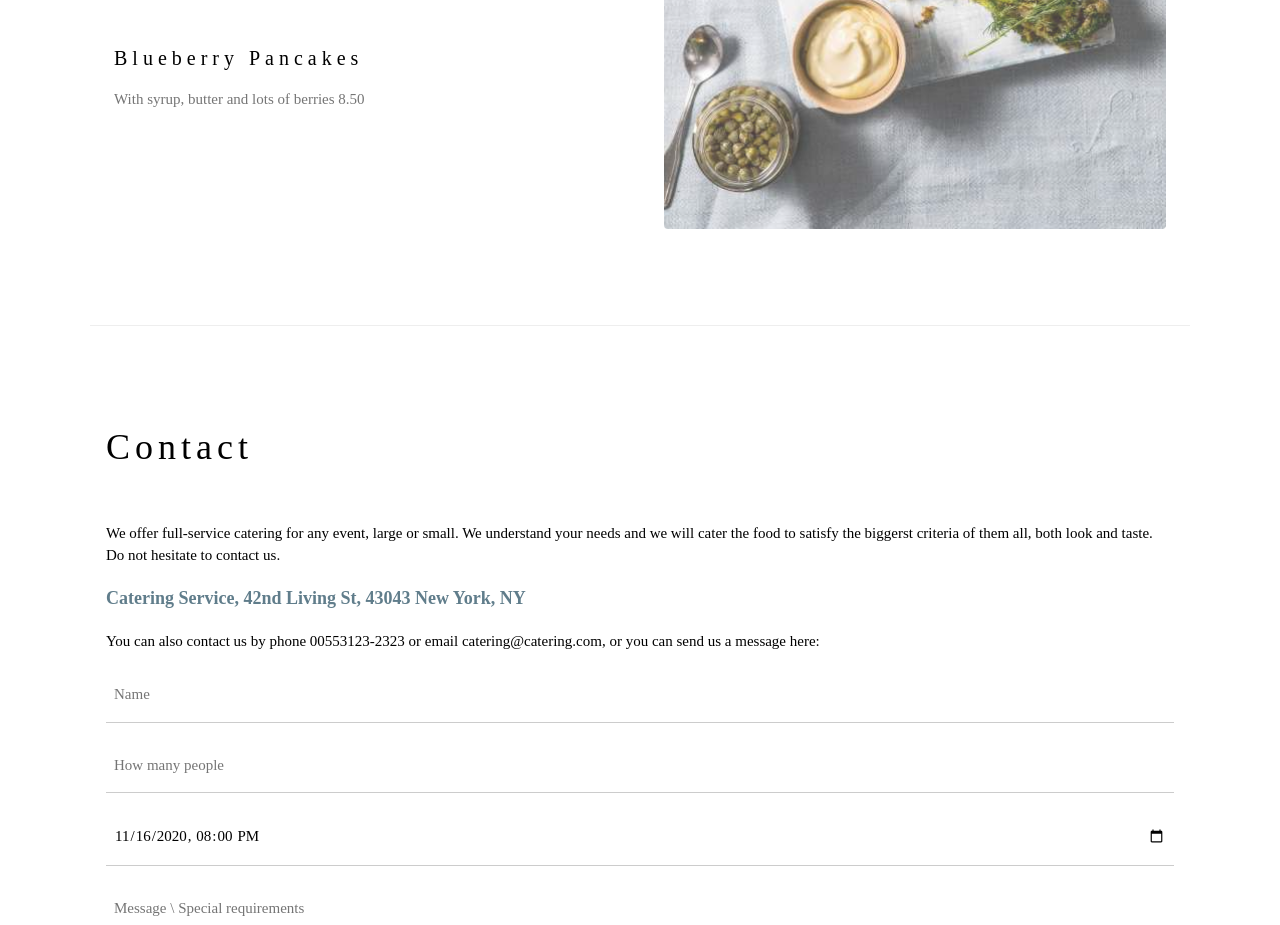
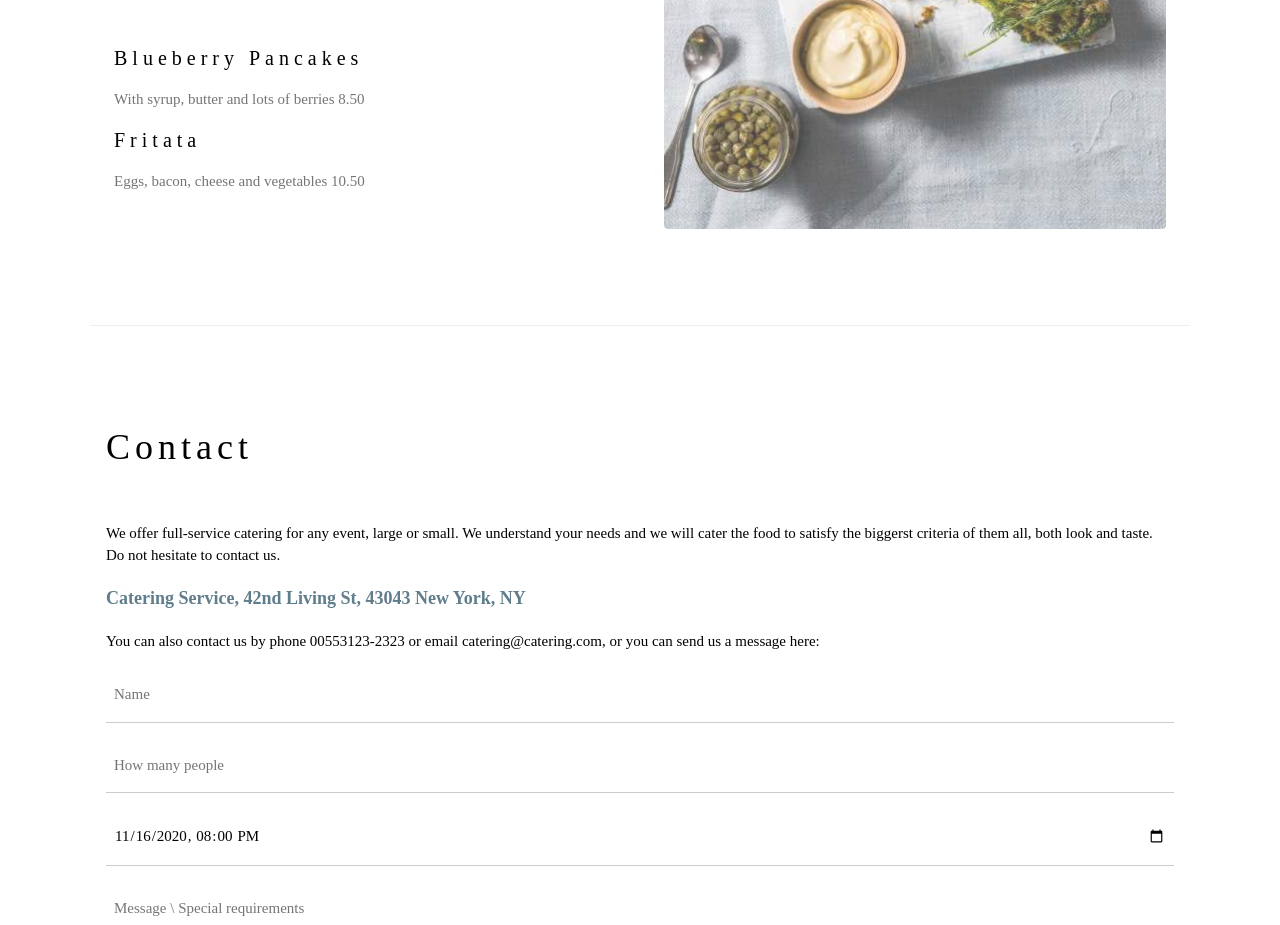
Before and after one commit to HudsaSantos/mywebsite, a plain HTML site: page index.html in a window 1280 px wide. Shown: the part 2060-2985 px from the top of the page. Drawn offline with nearby package versions, Linux system fonts and the light colour scheme.

Commit message:
Adicionado o item Frittata ao menu

```diff
--- a/index.html
+++ b/index.html
@@ -74,6 +74,9 @@ h1, h2, h3, h4, h5, h6 {
 
       <h4>Blueberry Pancakes</h4>
       <p class="w3-text-grey">With syrup, butter and lots of berries 8.50</p>
+
+      <h4>Fritata</h4>
+      <p class="w3-text-grey">Eggs, bacon, cheese and vegetables 10.50</p>
     </div>
 
     <div class="w3-col l6 w3-padding-large">
```
